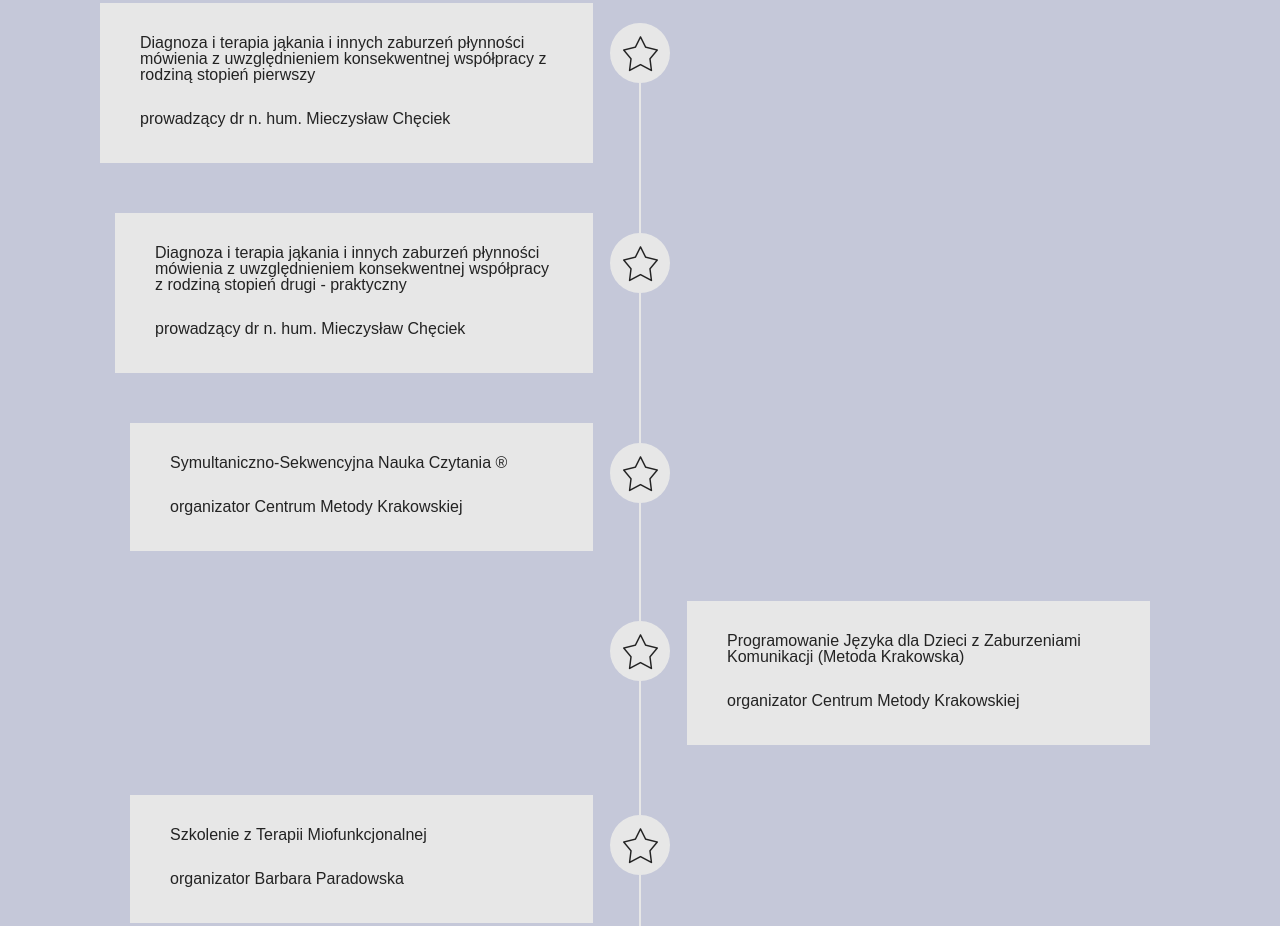
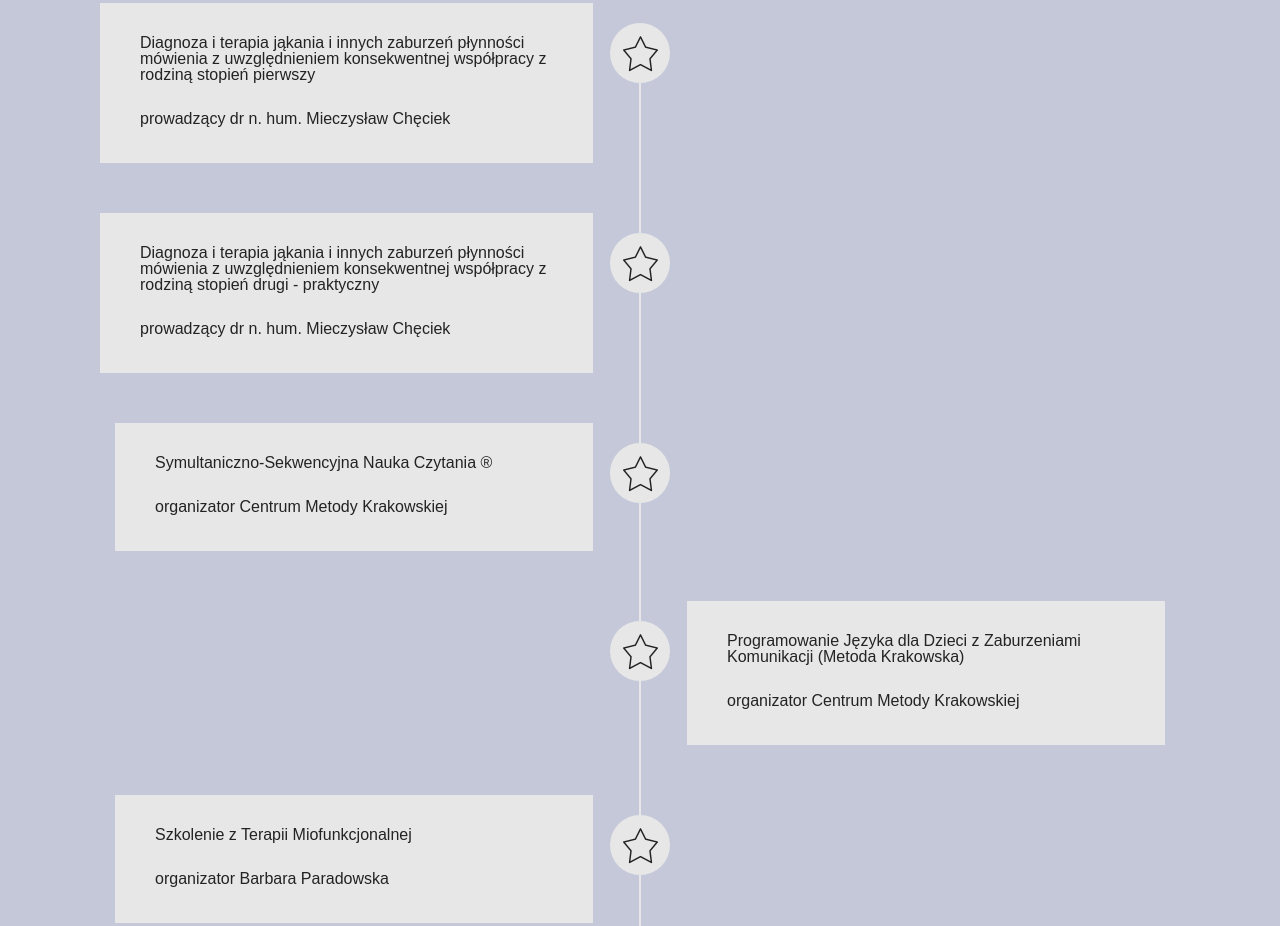
Before and after one commit to bartekus/mg, a plain HTML site: page index.html in a window 1280 px wide. Shown: the part 1318-2244 px from the top of the page. Drawn offline with Linux system fonts and the light colour scheme; files whose address does not match are found by name; a web font is replaced by a local one.

Commit message:
Update index.html

```diff
--- a/index.html
+++ b/index.html
@@ -175,8 +175,7 @@
                     </div>
                 </div>
 
-                  <div class="container timelines-container" mbri-timelines="">
-                <div class="row timeline-element separline">
+                   <div class="row timeline-element separline">
                     <span class="iconsBackground">
                         <span class="mbri-star mbr-iconfont" media-simple="true"></span>
                     </span>
```
